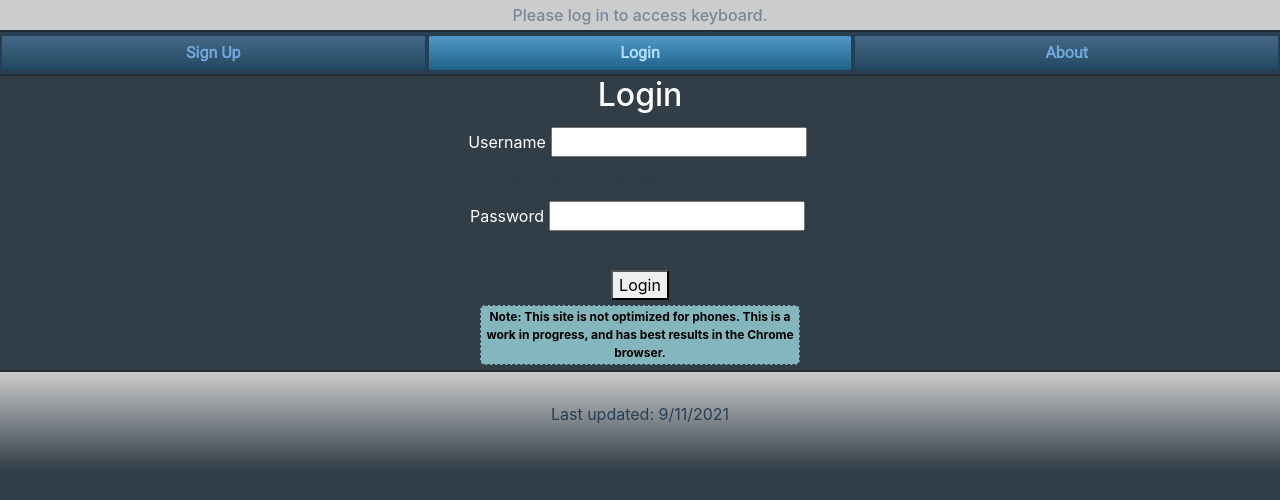
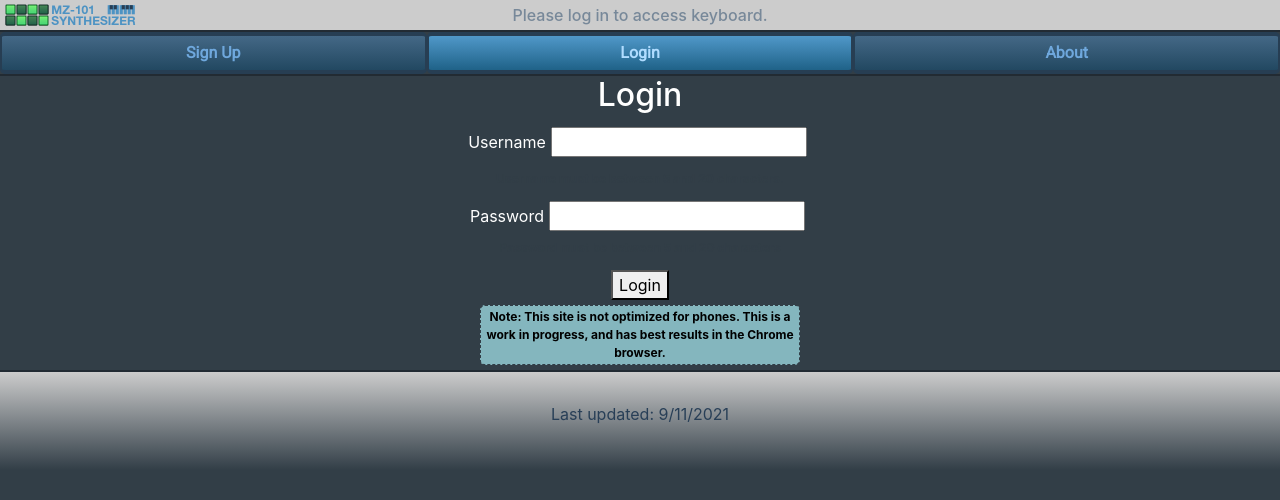
Before and after one commit to MichaelAZimmerman/synthesizer, a React (Create React App) app: page /login in a window 1280 px wide. Shown: the top 500 px of the page. Built offline with nearby package versions, Linux system fonts and the light colour scheme; no server answers.

Commit message:
adds logo to header

```diff
--- a/src/App.css
+++ b/src/App.css
@@ -1,6 +1,9 @@
 body {
   background-color: rgb(50, 62, 71);
   color: white;
+}
+.welcome {
+  display: inline-block;
 }
 header {
   height: 30px;
@@ -22,6 +25,12 @@ footer {
 .help-img {
   height: 100%;
   width: 100%;
+}
+.logo {
+  height: 30px;
+  width: 139px;
+  position: relative;
+  top: -6px;
 }
 nav {
   border-bottom: 2px solid rgb(34, 43, 51);
@@ -126,7 +135,11 @@ input {
 .text-center {
   text-align: center;
 }
-
+.space-between {
+  display: flex;
+  flex-wrap: wrap;
+  justify-content: space-between;
+}
 .flex-wrap {
   display: flex;
   flex-wrap: wrap;
--- a/src/App.js
+++ b/src/App.js
@@ -35,9 +35,19 @@ function App() {
         <>
           <header>
             {username ? (
-              <h6 className="text-center">Welcome, {username}</h6>
+              <div className="space-between">
+                <img className="logo" src="mz101logo.png" />
+                <h6 className="text-center welcome">Welcome, {username}</h6>
+                <div className="logo" />
+              </div>
             ) : (
-              <h6 className="text-center">Please log in to access keyboard.</h6>
+              <div className="space-between">
+                <img className="logo" src="mz101logo.png" />
+                <h6 className="text-center welcome">
+                  Please log in to access keyboard.
+                </h6>
+                <div className="logo" />
+              </div>
             )}
           </header>
           <nav className="flex-wrap">
```
Also changed, not shown: public/mz101logo.png (added).
